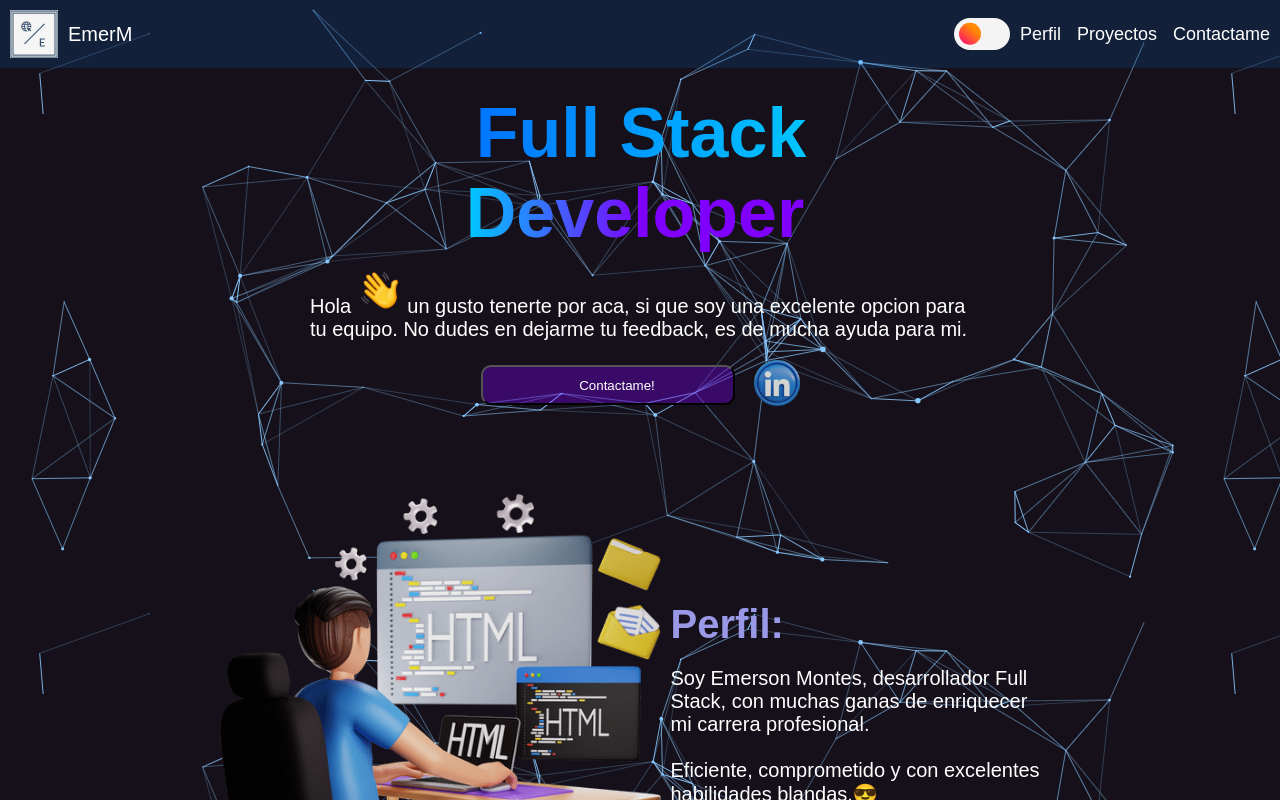
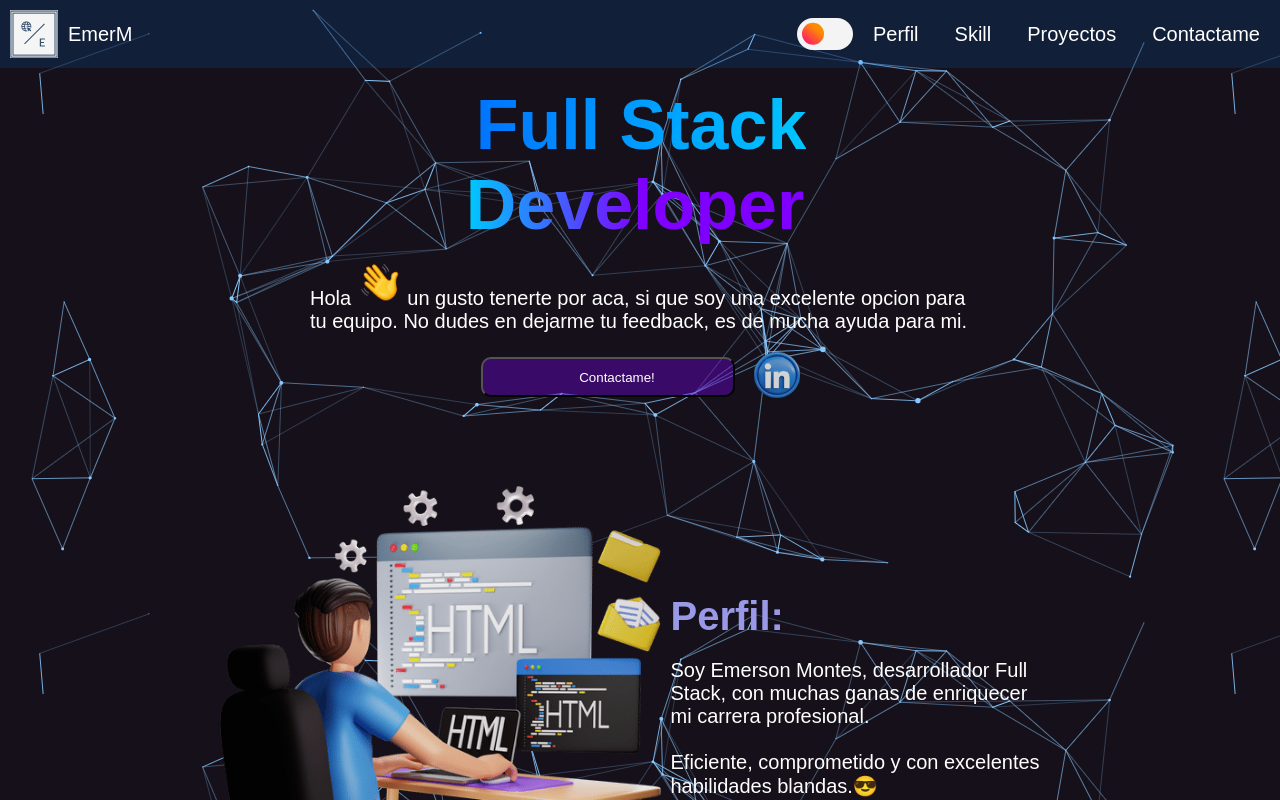
Before and after one commit to EmerMontes/portfolio, a React (Vite) app: page / in a window 1280 px wide. Shown: the top 800 px of the page. Built offline with nearby package versions, Linux system fonts and the light colour scheme; a web font is replaced by a local one.

Commit message:
Terminado

```diff
--- a/src/App.jsx
+++ b/src/App.jsx
@@ -9,6 +9,7 @@ function App() {
 
   const form = useRef();
   const [isDarkMode , setIsDarkMode] = useState(true)
+  const [menuVisible, setMenuVisible] = useState(false);
 
   const changeMode = () => {
     setIsDarkMode(!isDarkMode)
@@ -26,7 +27,6 @@ function App() {
         toast.onmouseleave = Swal.resumeTimer;
       }
     });
-
     Toast.fire({
       icon: icon,
       title: title
@@ -59,7 +59,6 @@ function App() {
         showToast("error",`algo salio mal: ${error}`)
     });
   };
-  const [menuVisible, setMenuVisible] = useState(false);
 
   const abrirMenu = () => {
     setMenuVisible(true);
@@ -69,10 +68,29 @@ function App() {
     setMenuVisible(false);
   }
 
+  const handleOverlayClick = () => {
+    if (menuVisible) {
+      cerrarMenu();
+    }
+  };
+
+   const [scrolled , setScrolled] = useState(false)
+window.addEventListener('scroll', () => {
+  const scrollY = window.scrollY;
+
+  if (scrollY > 0) {
+    setScrolled(true)
+  } else {
+    setScrolled(false)
+  }
+});
+
+
   return (
 
     <div className= {isDarkMode ? styles.contentLigth : styles.contentDak}>
-      <section className={styles.section}>
+      {console.log(isDarkMode)}
+      <section className={ !scrolled ? styles.section : styles.sectionScroll}>
         <div >
           <img src='/head1.png' alt="icono" />
          <p>EmerM</p>
@@ -86,23 +104,28 @@ function App() {
 
        <header>
        <button onClick={abrirMenu} className={styles.abrirMenu}> <svg xmlns="http://www.w3.org/2000/svg" x="0px" y="0px" width="100" height="100" viewBox="0 0 50 50">
-<path d="M 0 7.5 L 0 12.5 L 50 12.5 L 50 7.5 Z M 0 22.5 L 0 27.5 L 50 27.5 L 50 22.5 Z M 0 37.5 L 0 42.5 L 50 42.5 L 50 37.5 Z"></path>
-</svg></button>
-      <nav className={`${styles.nav} ${menuVisible ? styles.visible : ''}`}>
-        <button onClick={cerrarMenu} className={styles.cerrarMenu}> <svg xmlns="http://www.w3.org/2000/svg" x="0px" y="0px" width="100" height="100" viewBox="0 0 50 50">
-<path d="M 7.71875 6.28125 L 6.28125 7.71875 L 23.5625 25 L 6.28125 42.28125 L 7.71875 43.71875 L 25 26.4375 L 42.28125 43.71875 L 43.71875 42.28125 L 26.4375 25 L 43.71875 7.71875 L 42.28125 6.28125 L 25 23.5625 Z"></path>
-</svg> </button>
+          <path d="M 0 7.5 L 0 12.5 L 50 12.5 L 50 7.5 Z M 0 22.5 L 0 27.5 L 50 27.5 L 50 22.5 Z M 0 37.5 L 0 42.5 L 50 42.5 L 50 37.5 Z"></path></svg>
+       </button>
+       <nav id='nav' className={`${styles.nav} ${menuVisible ? styles.visible : ''}`}>
+          <button onClick={cerrarMenu} className={styles.cerrarMenu}> <svg xmlns="http://www.w3.org/2000/svg" x="0px" y="0px" width="100" height="100" viewBox="0 0 50 50">
+           <path d="M 7.71875 6.28125 L 6.28125 7.71875 L 23.5625 25 L 6.28125 42.28125 L 7.71875 43.71875 L 25 26.4375 L 42.28125 43.71875 L 43.71875 42.28125 L 26.4375 25 L 43.71875 7.71875 L 42.28125 6.28125 L 25 23.5625 Z"></path></svg>
+          </button>
             <ul className={styles.navList}>
-                <li><a href="#">Perfil</a></li>
-                <li><a href="#">Proyectos</a></li>
-                <li><a href="#">Contactame</a></li>
+              <li><Link spy={true} smooth={true} offset={-80} duration={600} onClick={cerrarMenu} to="perfil"> <p> Perfil</p></Link></li>
+              <li><Link spy={true} smooth={true} offset={-80} duration={600} onClick={cerrarMenu} to="skill"><p>Skill</p></Link></li>
+              <li><Link spy={true} smooth={true} offset={-80} duration={600} onClick={cerrarMenu} to="proyectos"><p>Proyectos</p></Link></li>
+              <li><Link spy={true} smooth={true} offset={-80} duration={600} onClick={cerrarMenu} to="contactame"><p>Contactame</p></Link></li>
             </ul>
         </nav>
     </header>
+      <div
+        className={`${styles.overlay} ${menuVisible ? styles.overlayVisible : ''}`}
+        onClick={handleOverlayClick}
+      />
         </div>
       </section>
 
-      <section className={styles.head}>
+      <section  className={styles.head}>
           <h1><span> Full Stack <br/>Developer</span></h1>
           <p> Hola <img style={{width: "45px"}} src='/manito.gif'/> un gusto tenerte por aca,
            si que soy una excelente opcion para tu equipo. No dudes en dejarme
@@ -126,7 +149,7 @@ function App() {
 
       </section>
 
-      <section  className={styles.about}>
+      <section id='perfil'  className={styles.about}>
           <img src="/tl3.png" alt="" />
         <div>
           <h3>Perfil: </h3>
@@ -145,7 +168,7 @@ function App() {
         </div>
       </section>
 
-      <section className={styles.skill}>
+      <section  id='skill' className={styles.skill}>
         <h2> Skill: </h2>
         <p>¡Cada dia es una oportunidad para seguir aprendiendo!</p>
         <div className={styles.imgs}>
@@ -162,7 +185,7 @@ function App() {
         </div>
       </section>
 
-      <section>
+      <section id='proyectos'>
         <h2>🚀Projectos🚀</h2>
         <p>... y seguimos aprendiendo.</p>
         <div className={styles.proyects}>
--- a/src/app.module.css
+++ b/src/app.module.css
@@ -5,6 +5,19 @@
 /* html {
   scroll-behavior: smooth;
 } */
+.overlay {
+  position: fixed;
+  top: 0;
+  left: 0;
+  width: 100%;
+  height: 100vh;
+  z-index: -1;
+  display: none !important;
+}
+
+.overlayVisible {
+  display: block !important; /* Mostrar cuando el menú está abierto */
+}
 header {
   display: flex;
   align-items: center;
@@ -22,7 +35,6 @@ header {
 
 .navList li a {
   text-decoration: none;
-  color: #ffffff;
   font-size: 18px;
 }
 
@@ -33,6 +45,7 @@ header {
 
 a{
   text-decoration: none;
+  cursor: pointer;
 }
 body{
   min-height: 100vh;
@@ -174,6 +187,7 @@ body p{
     align-items: center;
     justify-content: center;
     margin-bottom: 45px;
+    padding-top: 80px;
 }
 .head p{
   display: block;
@@ -185,6 +199,9 @@ body p{
     justify-content: space-between;
     padding: 10px;
     align-items: center;
+    position: fixed;
+    width: 100%;
+    z-index: 2;
 }
 .section div{
     display: flex;
@@ -193,6 +210,25 @@ body p{
 }
 .section img{
     width: 3rem;
+}
+.sectionScroll{
+  background-color: rgb(0 126 255 / 14%);
+  display: flex;
+  justify-content: space-between;
+  padding: 10px;
+  align-items: center;
+  position: fixed;
+  width: 100%;
+  z-index: 2;
+  backdrop-filter: blur(30px);
+}
+.sectionScroll div{
+  display: flex;
+  justify-content: center;
+  align-items: center;
+}
+.sectionScroll img{
+  width: 3rem;
 }
 .about{
     padding: 10px;
@@ -595,6 +631,7 @@ svg{
       background-color: #1c1c1c;
       padding: 2rem;
       box-shadow: 0 0 0 100vmax rgba(0, 0, 0, .5);
+      min-height: 100vh;
   }
 
   .nav.visible {
@@ -617,7 +654,5 @@ svg{
     width: 2em;
     height: 2em;
   }
-  button:hover{
-    background-color: transparent !important;
-  }
+
 }
```
